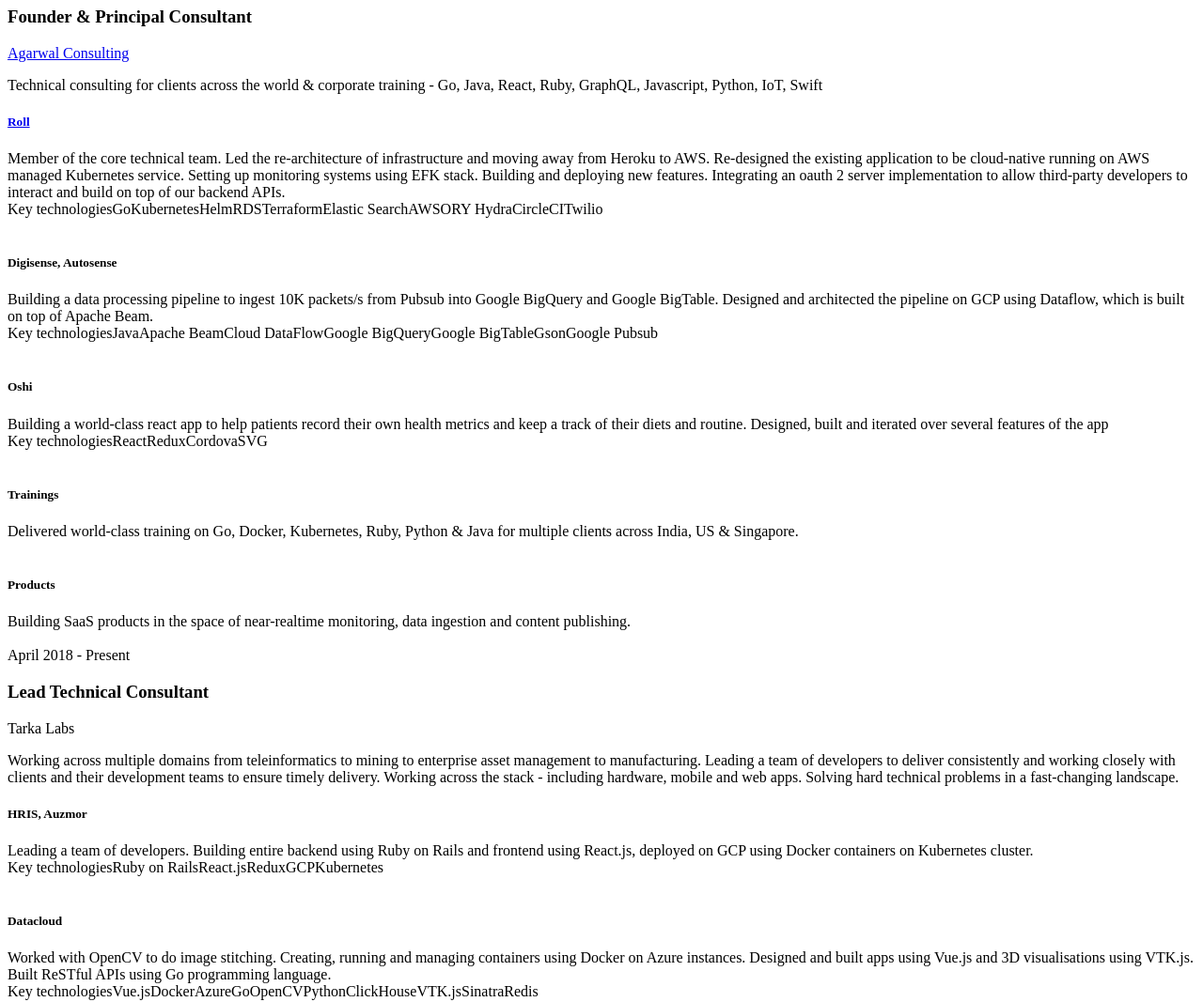
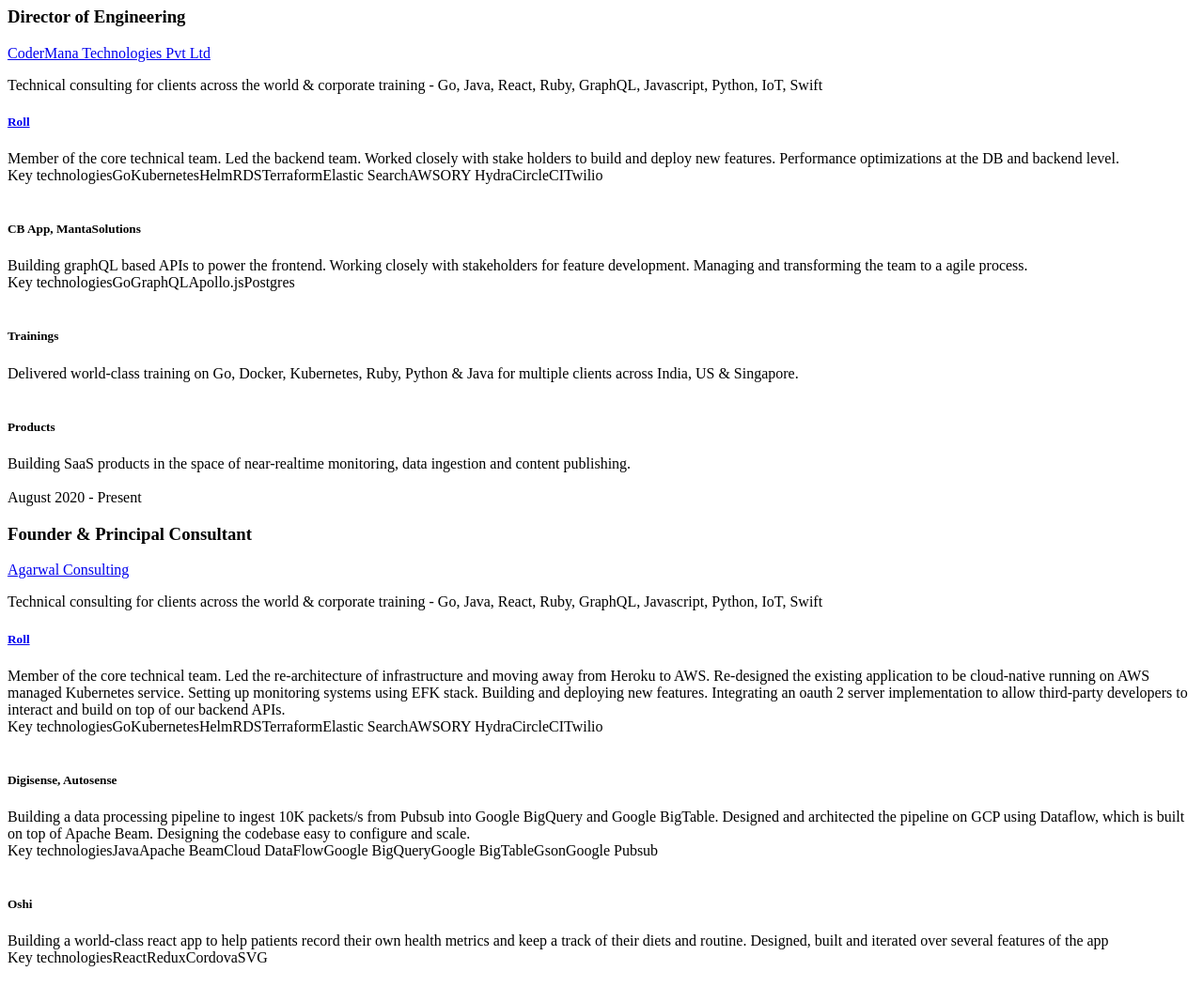
Before and after one commit to algogrit/gauravagarwalr.com, a Gatsby site: page /experience in a window 1280 px wide. Shown: the part 60-1127 px from the top of the page at 94% size. Built offline with nearby package versions, Linux system fonts and the light colour scheme; Gatsby itself is replaced by a stand-in of ours; a web font is replaced by a local one.

Commit message:
Updating experience.

```diff
--- a/src/pages/experience.js
+++ b/src/pages/experience.js
@@ -2,6 +2,35 @@
 import React from 'react'
 
 const EXPERIENCE_DESCRIPTION = [
+  {
+    title: 'Director of Engineering',
+    company: 'CoderMana Technologies Pvt Ltd',
+    link: 'https://codermana.com/',
+    startDate: 'August 2020',
+    endDate: 'Present',
+    description: `Technical consulting for clients across the world & corporate training - Go, Java, React, Ruby, GraphQL, Javascript, Python, IoT, Swift`,
+    projects: [
+      {
+        title: 'Roll',
+        link: "https://tryroll.com",
+        description: 'Member of the core technical team. Led the backend team. Worked closely with stake holders to build and deploy new features. Performance optimizations at the DB and backend level.',
+        technologies: ["Go", "Kubernetes", "Helm", "RDS", "Terraform", "Elastic Search", "AWS", "ORY Hydra", "CircleCI", "Twilio"]
+      },
+      {
+        title: 'CB App, MantaSolutions',
+        description: 'Building graphQL based APIs to power the frontend. Working closely with stakeholders for feature development. Managing and transforming the team to a agile process.',
+        technologies: ["Go", "GraphQL", "Apollo.js", "Postgres"]
+      },
+      {
+        title: 'Trainings',
+        description: 'Delivered world-class training on Go, Docker, Kubernetes, Ruby, Python & Java for multiple clients across India, US & Singapore.'
+      },
+      {
+        title: 'Products',
+        description: 'Building SaaS products in the space of near-realtime monitoring, data ingestion and content publishing.'
+      }
+    ]
+  },
   {
     title: 'Founder & Principal Consultant',
     company: 'Agarwal Consulting',
@@ -18,7 +47,7 @@
       },
       {
         title: 'Digisense, Autosense',
-        description: 'Building a data processing pipeline to ingest 10K packets/s from Pubsub into Google BigQuery and Google BigTable. Designed and architected the pipeline on GCP using Dataflow, which is built on top of Apache Beam.',
+        description: 'Building a data processing pipeline to ingest 10K packets/s from Pubsub into Google BigQuery and Google BigTable. Designed and architected the pipeline on GCP using Dataflow, which is built on top of Apache Beam. Designing the codebase easy to configure and scale.',
         technologies: ["Java", "Apache Beam", "Cloud DataFlow", "Google BigQuery", "Google BigTable", "Gson", "Google Pubsub"]
       },
       {
@@ -29,10 +58,6 @@
       {
         title: 'Trainings',
         description: 'Delivered world-class training on Go, Docker, Kubernetes, Ruby, Python & Java for multiple clients across India, US & Singapore.'
-      },
-      {
-        title: 'Products',
-        description: 'Building SaaS products in the space of near-realtime monitoring, data ingestion and content publishing.'
       }
     ]
   },
@@ -47,12 +72,12 @@
     projects: [
       {
         title: 'HRIS, Auzmor',
-        description: `Leading a team of developers. Building entire backend using Ruby on Rails and frontend using React.js, deployed on GCP using Docker containers on Kubernetes cluster.`,
-        technologies: ["Ruby on Rails", "React.js", "Redux", "GCP", "Kubernetes"]
+        description: `Mentoring and leading a team on TypeScript/React. Designing the Web app from the ground up to be bug-free and scalable code-wise. Building entire backend using Ruby on Rails. Architecting deployment on GCP using Docker containers onto a Kubernetes cluster.`,
+        technologies: ["Ruby on Rails", "React.js", "Redux", "GCP", "Kubernetes", "Docker"]
       },
       {
         title: 'Datacloud',
-        description: `Worked with OpenCV to do image stitching. Creating, running and managing containers using Docker on Azure instances. Designed and built apps using Vue.js and 3D visualisations using VTK.js. Built ReSTful APIs using Go programming language.`,
+        description: `Using OpenCV to stitch images taken inside of a mine. Consuming sensor data and visualizing the regions where the ores are concentrated. Creating, running and managing containers using Docker on Azure instances. Designed and built apps using Vue.js and 3D visualisations using VTK.js. Built ReSTful APIs using Go programming language.`,
         technologies: ["Vue.js", "Docker", "Azure", "Go", "OpenCV", "Python", "ClickHouse", "VTK.js", "Sinatra", "Redis"]
       },
       {
```
